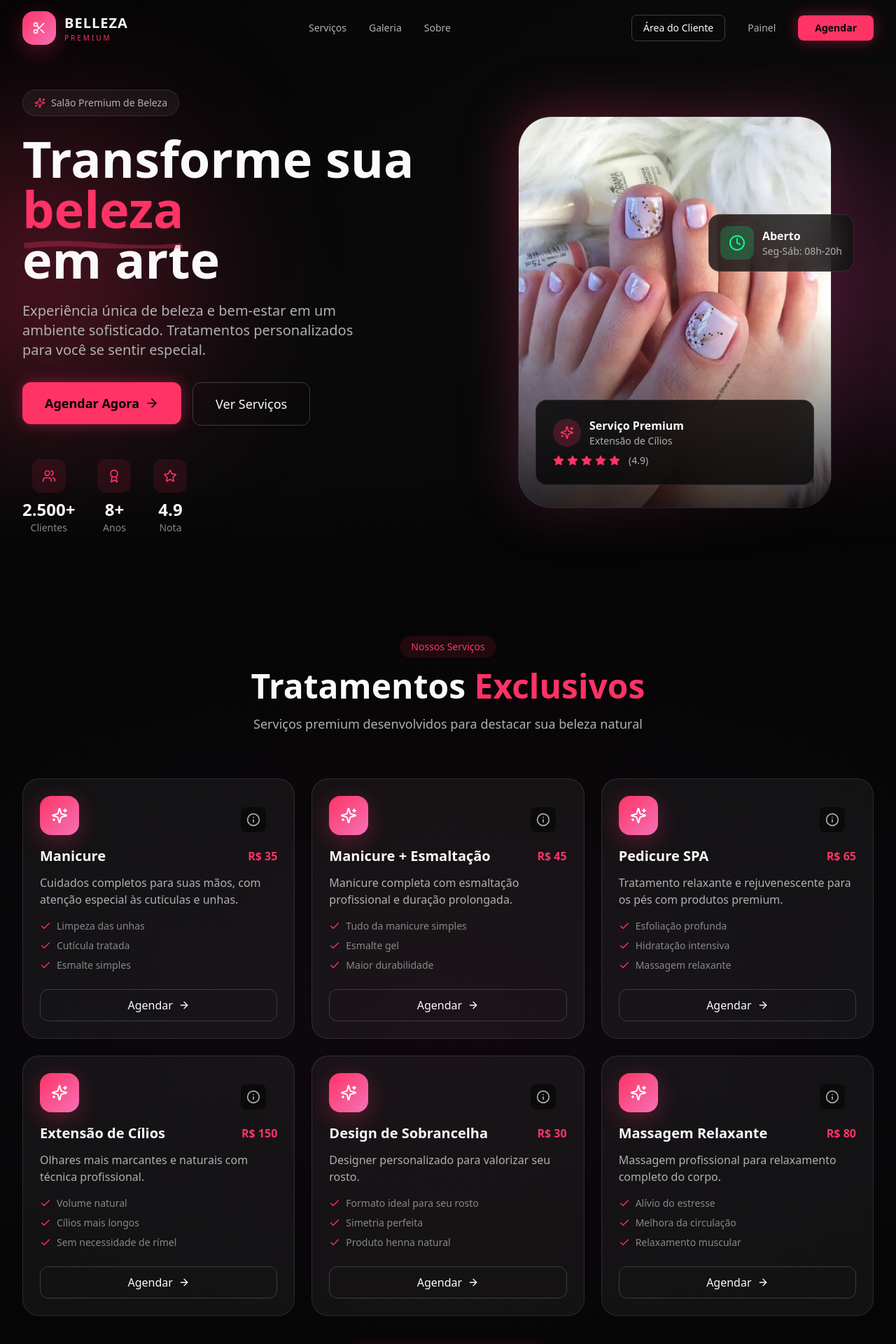
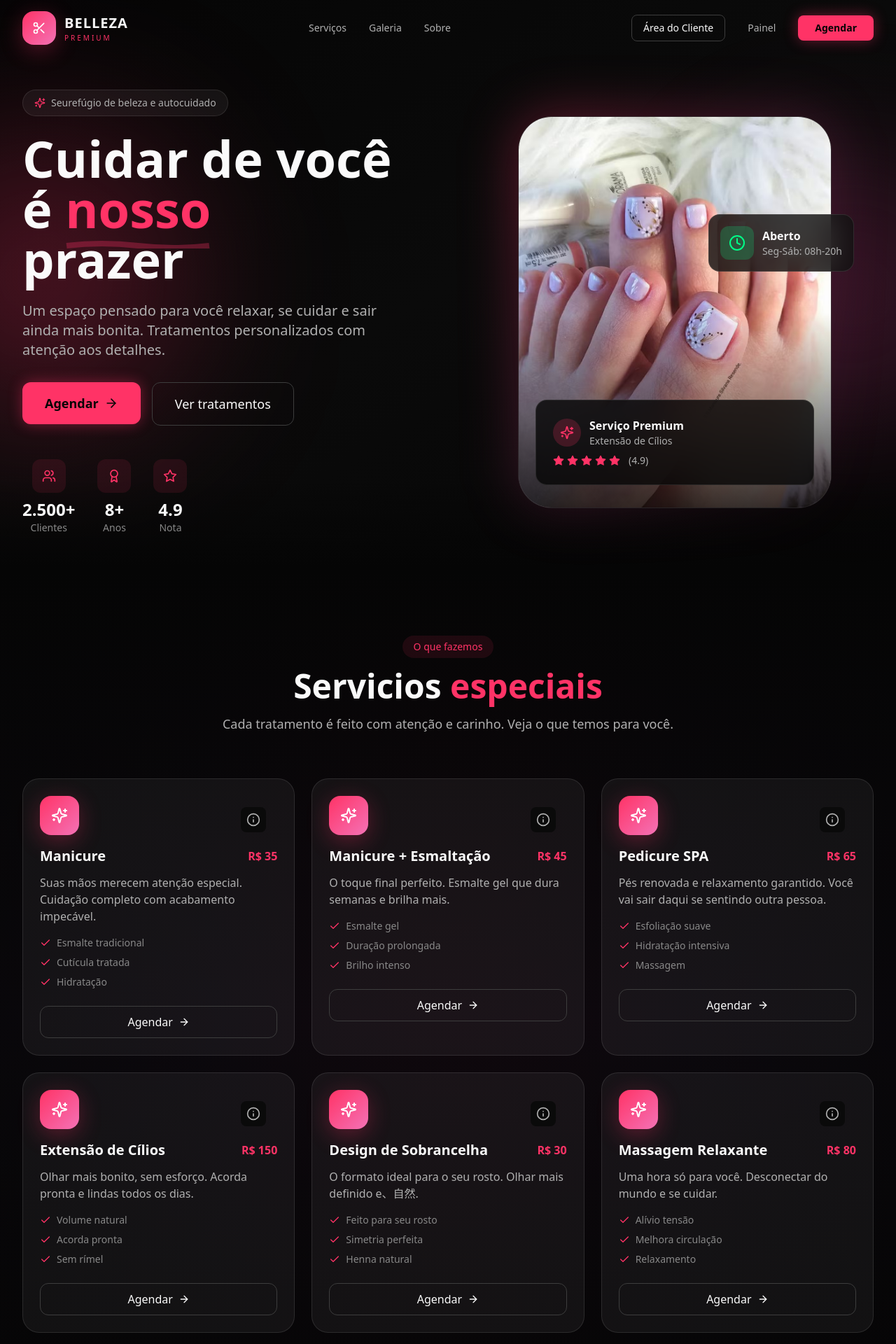
Before and after one commit to caiosobrinho93/gisellestudio, a Next.js app: page /gisellestudio/ in a window 1280 px wide. Shown: the top 1920 px of the page at 70% size. Built offline with nearby package versions, Linux system fonts and the light colour scheme.

Commit message:
Rewrite all copy to be more feminine, delicate and premium

```diff
--- a/components/home/Faq.tsx
+++ b/components/home/Faq.tsx
@@ -7,33 +7,33 @@ import { cn } from '@/lib/utils'
 
 const faqs = [
   {
-    question: 'Como funciona o agendamento?',
-    answer: 'Você pode agendar diretamente pelo nosso site, selecionando o serviço, profissional e horário disponível. Ou pode entrar em contato pelo WhatsApp.',
+    question: 'Como agendo?',
+    answer: 'É só clicar em Agendar, escolher o serviço, o horário que funciona pra você. Ou se preferir, me chama no WhatsApp.',
     icon: Calendar,
   },
   {
-    question: 'Quais são as formas de pagamento?',
-    answer: 'Aceitamos dinheiro, cartão de débito, cartão de crédito e PIX. Parcelamento disponível em até 6x sem juros.',
+    question: 'Quais formas de pagamento?',
+    answer: 'Dinheiro, cartão de débito, crédito e PIX. Parcelamos em até 6x sem juros.',
     icon: CreditCard,
   },
   {
-    question: 'Qual o prazo para extensão de cílios?',
-    answer: 'O procedimento completo leva em média 90 minutos para extensão clássica e 120 minutos para volume russo.',
+    question: 'Quanto tempo demora extensão de cílios?',
+    answer: 'Em média 90 minutos. Mas fica lindo, vale a pena esperar.',
     icon: Sparkles,
   },
   {
-    question: 'Os serviços incluem produtos?',
-    answer: 'Sim, todos os serviços incluem produtos premium específicos para cada tipo de tratamento.',
+    question: 'Os produtos estão inclusos?',
+    answer: 'Sim, todos os materiales são de primeira linha.',
     icon: MessageCircle,
   },
   {
-    question: 'Possuem estacionamento?',
-    answer: 'Sim, temos vagas exclusivas para clientes em frente ao salão.',
+    question: 'Tem estacionamento?',
+    answer: 'Temos! Vagas exclusivas na frente do salão.',
     icon: Car,
   },
   {
-    question: 'Qual o horário de funcionamento?',
-    answer: 'Funcionamos de segunda a sexta das 08h às 20h, e aos sábados das 08h às 18h. Domingos fechados.',
+    question: 'Qual o horário?',
+    answer: 'De seg a sex das 08h às 20h. Sáb das 08h às 18h. Dom fechamos.',
     icon: Clock,
   },
 ]
@@ -53,13 +53,13 @@ export function Faq() {
           className="text-center mb-16"
         >
           <span className="inline-block px-4 py-1.5 rounded-full bg-accent-primary/10 text-accent-primary text-sm font-medium mb-4">
-            FAQ
+            Dúvidas?
           </span>
           <h2 className="text-4xl md:text-5xl font-bold text-text-primary mb-4">
-            Perguntas <span className="text-accent-primary">Frequentes</span>
+            Perguntas <span className="text-accent-primary">frequentes</span>
           </h2>
           <p className="text-lg text-text-secondary">
-            Tire suas dúvidas sobre nossos serviços
+            As principais dúvidas que ouvimos.
           </p>
         </motion.div>
 
--- a/components/home/Gallery.tsx
+++ b/components/home/Gallery.tsx
@@ -24,10 +24,10 @@ export function Gallery() {
             Galeria
           </span>
           <h2 className="text-4xl md:text-5xl font-bold text-text-primary mb-4">
-            Nosso <span className="text-accent-primary">Espaço</span>
+            Nosso <span className="text-accent-primary">espaço</span>
           </h2>
           <p className="text-lg text-text-secondary max-w-2xl mx-auto">
-            Um ambiente sofisticado pensado especialmente para você
+            Um ambiente pensado para você.
           </p>
         </motion.div>
 
--- a/components/home/Hero.tsx
+++ b/components/home/Hero.tsx
@@ -34,7 +34,7 @@ export function Hero() {
               className="inline-flex items-center gap-2 px-4 py-2 rounded-full bg-white/5 border border-white/10 mb-6"
             >
               <Sparkles className="w-4 h-4 text-accent-primary" />
-              <span className="text-sm text-text-secondary">Salão Premium de Beleza</span>
+              <span className="text-sm text-text-secondary">Seurefúgio de beleza e autocuidado</span>
             </motion.div>
 
             <motion.h1
@@ -43,15 +43,15 @@ export function Hero() {
               transition={{ delay: 0.2 }}
               className="text-5xl md:text-6xl lg:text-7xl font-bold text-text-primary leading-[1.1] mb-6"
             >
-              Transforme sua{' '}
+              Cuidar de você é{' '}
               <span className="relative">
-                <span className="relative z-10 text-accent-primary">beleza</span>
+                <span className="relative z-10 text-accent-primary">nosso</span>
                 <svg className="absolute -bottom-2 left-0 w-full h-3 text-accent-primary/30" viewBox="0 0 200 12" preserveAspectRatio="none">
                   <path d="M2 8 Q 50 2, 100 8 T 198 8" stroke="currentColor" strokeWidth="8" fill="none" />
                 </svg>
               </span>
               <br />
-              em arte
+              prazer
             </motion.h1>
 
             <motion.p
@@ -60,8 +60,8 @@ export function Hero() {
               transition={{ delay: 0.3 }}
               className="text-lg md:text-xl text-text-secondary max-w-lg mb-8"
             >
-              Experiência única de beleza e bem-estar em um ambiente sofisticado.
-              Tratamentos personalizados para você se sentir especial.
+              Um espaço pensado para você relaxar, se cuidar e sair ainda mais bonita.
+              Tratamentos personalizados com atenção aos detalhes.
             </motion.p>
 
             <motion.div
@@ -72,13 +72,13 @@ export function Hero() {
             >
               <Link href="/agendar">
                 <Button size="lg" className="px-8 py-4 text-lg">
-                  Agendar Agora
+                  Agendar
                   <ArrowRight className="ml-2 w-5 h-5" />
                 </Button>
               </Link>
               <Link href="#servicos">
                 <Button variant="secondary" size="lg" className="px-8 py-4 text-lg">
-                  Ver Serviços
+                  Ver tratamentos
                 </Button>
               </Link>
             </motion.div>
--- a/components/home/Professionals.tsx
+++ b/components/home/Professionals.tsx
@@ -15,17 +15,17 @@ const stats = [
 const testimonials = [
   {
     name: 'Ana Paula',
-    text: 'Ambiente incrível, profissionais super capacitadas. Sempre sai daqui me sentindo uma rainha!',
+    text: 'Sempre venho aqui porque me sinto em casa. As meninas são tão Attenciosas...',
     rating: 5,
   },
   {
     name: 'Camila Rodrigues',
-    text: 'Melhor salão que já conheci. O design de sobrancelha ficou perfeito!',
+    text: 'A sobrancelha ficou exatamente como eu queria. Recomendo!',
     rating: 5,
   },
   {
     name: 'Fernanda Silva',
-    text: 'Serviço de massagem excepcional. Recomendo para todas as minhas amigas.',
+    text: 'A massagem é um sonho. Vou toda semana agora.',
     rating: 5,
   },
 ]
@@ -46,14 +46,13 @@ export function Professionals() {
         >
           <span className="inline-block px-4 py-1.5 rounded-full bg-accent-primary/10 text-accent-primary text-sm font-medium mb-4">
             <Sparkles className="w-4 h-4 inline mr-2" />
-            Sobre Nós
+            Quem somos
           </span>
           <h2 className="text-4xl md:text-5xl font-bold text-text-primary mb-4">
-            Especialistas em <span className="text-accent-primary">Beleza</span>
+            Um espaço feito para <span className="text-accent-primary">mulheres</span>
           </h2>
           <p className="text-lg text-text-secondary max-w-2xl mx-auto">
-            Somos um salão de beleza premium dedicado a proporcionar experiências
-            transformadoras. Nossa equipe altamente qualificada utiliza tecnologia de ponta.
+            Aqui é tudo sobre você. Nossa equipe é especializada em fazer você se sentir bem.
           </p>
         </motion.div>
 
@@ -121,7 +120,7 @@ export function Professionals() {
         >
           <Link href="/agendar">
             <Button size="lg" className="px-8">
-              Agendar Agora
+              Quero me cuidar
               <ArrowRight className="ml-2 w-5 h-5" />
             </Button>
           </Link>
--- a/components/home/Services.tsx
+++ b/components/home/Services.tsx
@@ -23,8 +23,8 @@ const servicesData = [
     name: 'Manicure',
     price: 35,
     duration: 30,
-    description: 'Cuidados completos para suas mãos, com atenção especial às cutículas e unhas.',
-    benefits: ['Limpeza das unhas', 'Cutícula tratada', 'Esmalte simples', 'Hidratação das mãos'],
+    description: 'Suas mãos merecem atenção especial. Cuidação completo com acabamento impecável.',
+    benefits: ['Esmalte tradicional', 'Cutícula tratada', 'Hidratação', 'Modelagem perfeita'],
     process: ['Higienização', 'Cutícula', 'Modelagem', 'Esmalte', 'Hidratação']
   },
   {
@@ -32,45 +32,45 @@ const servicesData = [
     name: 'Manicure + Esmaltação',
     price: 45,
     duration: 45,
-    description: 'Manicure completa com esmaltação profissional e duração prolongada.',
-    benefits: ['Tudo da manicure simples', 'Esmalte gel', 'Maior durabilidade', 'Brilho intenso'],
-    process: ['Higienização', 'Cutícula', 'Modelagem', 'Esmalte Profissional', 'Secagem UV', 'Hidratação']
+    description: 'O toque final perfeito. Esmalte gel que dura semanas e brilha mais.',
+    benefits: ['Esmalte gel', 'Duração prolongada', 'Brilho intenso', 'Sem precisar retocar'],
+    process: ['Higienização', 'Cutícula', 'Modelagem', 'Esmalte', 'Secagem UV', 'Hidratação']
   },
   {
     id: '3',
     name: 'Pedicure SPA',
     price: 65,
     duration: 60,
-    description: 'Tratamento relaxante e rejuvenescente para os pés com produtos premium.',
-    benefits: ['Esfoliação profunda', 'Hidratação intensiva', 'Massagem relaxante', 'Esmalte premium'],
-    process: ['Banho de pés', 'Esfoliação', 'Remoção de calos', 'Hidratação', 'Massagem', 'Esmalte']
+    description: 'Pés renovada e relaxamento garantido. Você vai sair daqui se sentindo outra pessoa.',
+    benefits: ['Esfoliação suave', 'Hidratação intensiva', 'Massagem', 'Esmalte'],
+    process: ['Banho de pés', 'Esfoliação', 'Calos', 'Hidratação', 'Massagem', 'Esmalte']
   },
   {
     id: '4',
     name: 'Extensão de Cílios',
     price: 150,
     duration: 90,
-    description: 'Olhares mais marcantes e naturais com técnica profissional.',
-    benefits: ['Volume natural', 'Cílios mais longos', 'Sem necessidade de rímel', 'Duração de 30 dias'],
-    process: ['Consulta inicial', 'Preparação dos cílios', 'Aplicação fio a fio', 'Secagem', 'Recomendações']
+    description: 'Olhar mais bonito, sem esforço. Acorda pronta e lindas todos os dias.',
+    benefits: ['Volume natural', 'Acorda pronta', 'Sem rímel', 'Dura até 30 dias'],
+    process: ['Consulta', 'Preparação', 'Aplicação', 'Secagem', 'Instruções']
   },
   {
     id: '5',
     name: 'Design de Sobrancelha',
     price: 30,
     duration: 20,
-    description: 'Designer personalizado para valorizar seu rosto.',
-    benefits: ['Formato ideal para seu rosto', 'Simetria perfeita', 'Produto henna natural', 'Duração de 15 dias'],
-    process: ['Avaliação do rosto', 'Desenho inicial', 'Ajuste', 'Aplicação de henna', 'Finalização']
+    description: 'O formato ideal para o seu rosto. Olhar mais definido e、自然.',
+    benefits: ['Feito para seu rosto', 'Simetria perfeita', 'Henna natural', 'Dura 15 dias'],
+    process: ['Análise facial', 'Desenho', 'Ajuste', 'Henna', 'Finalização']
   },
   {
     id: '6',
     name: 'Massagem Relaxante',
     price: 80,
     duration: 60,
-    description: 'Massagem profissional para relaxamento completo do corpo.',
-    benefits: ['Alívio do estresse', 'Melhora da circulação', 'Relaxamento muscular', 'Sensação de bem-estar'],
-    process: ['Aromaterapia', 'Massagem corporal', 'Foco em áreas tensionadas', 'Hidratação corporal']
+    description: 'Uma hora só para você. Desconectar do mundo e se cuidar.',
+    benefits: ['Alívio tensão', 'Melhora circulação', 'Relaxamento', 'Bem-estar'],
+    process: ['Aromaterapia', 'Massagem', 'Áreas tensionadas', 'Hidratação']
   },
 ]
 
@@ -98,13 +98,13 @@ export function Services() {
           className="text-center mb-16"
         >
           <span className="inline-block px-4 py-1.5 rounded-full bg-accent-primary/10 text-accent-primary text-sm font-medium mb-4">
-            Nossos Serviços
+            O que fazemos
           </span>
           <h2 className="text-4xl md:text-5xl font-bold text-text-primary mb-4">
-            Tratamentos <span className="text-accent-primary">Exclusivos</span>
+            Servicios <span className="text-accent-primary">especiais</span>
           </h2>
           <p className="text-lg text-text-secondary max-w-2xl mx-auto">
-            Serviços premium desenvolvidos para destacar sua beleza natural
+            Cada tratamento é feito com atenção e carinho. Veja o que temos para você.
           </p>
         </motion.div>
 
--- a/components/layout/Footer.tsx
+++ b/components/layout/Footer.tsx
@@ -24,8 +24,7 @@ export function Footer() {
               </div>
             </Link>
             <p className="text-text-secondary max-w-md mb-6">
-              Seu espaço de beleza e bem-estar. Proporcionamos experiências
-              relaxantes e transformadoras em um ambiente sofisticado e acolhedor.
+              Um refúgio de beleza e bem-estar. Venha nos fazer uma visita e se cuidar.
             </p>
             <div className="flex gap-3">
               <a href="#" className="w-10 h-10 rounded-xl bg-white/5 hover:bg-accent-primary/20 flex items-center justify-center transition-colors">
@@ -74,7 +73,7 @@ export function Footer() {
 
             <Link href="/agendar">
               <Button className="w-full mt-6">
-                Agendar Agora
+                Quero me cuidar
                 <ArrowRight className="ml-2 w-4 h-4" />
               </Button>
             </Link>
```
Also changed, not shown: 24 other files (tests, documents, lock files or other folders).
